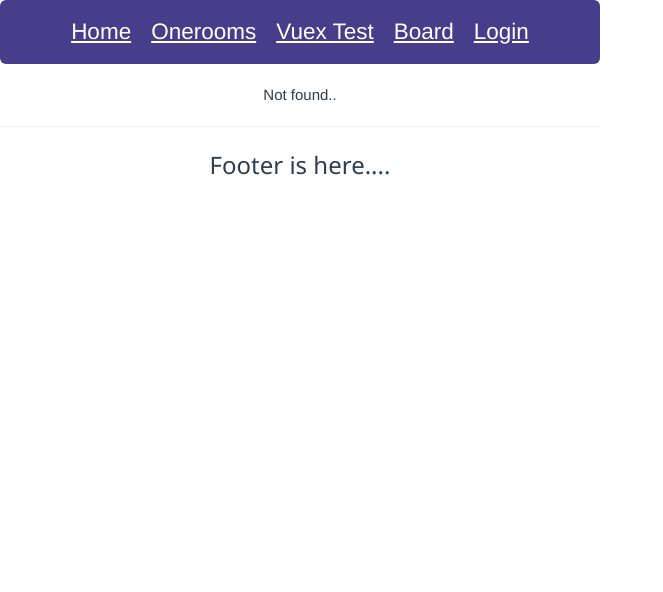
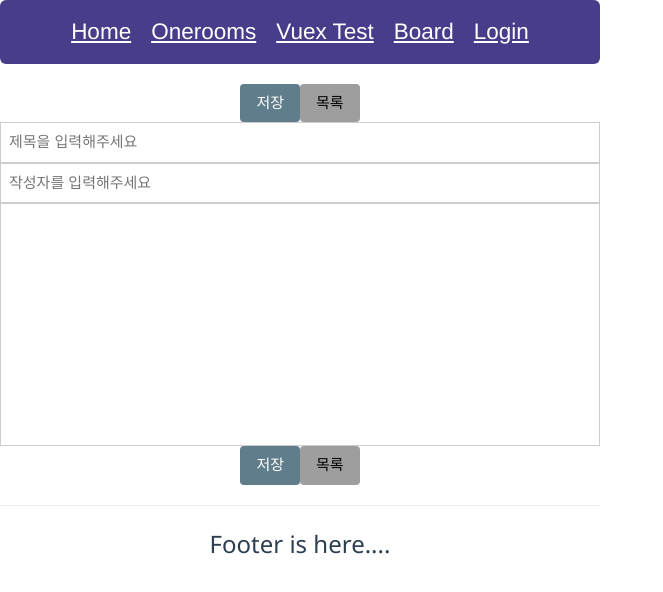
Before and after one commit to softKimyang/myvue, a Vue app: page /board/write in a window 1280 px wide. Before the commit this address had no page. Shown: the top 592 px of the page, without its empty margins (0-663 px from the left). Built offline with nearby package versions, Linux system fonts and the light colour scheme.

Commit message:
게시판 등록, 수정화면

```diff
--- /dev/null
+++ b/src/pages/board/BoardWrite.vue
@@ -0,0 +1,106 @@
+<template>
+    <div class="board-detail">
+        <div class="common-buttons">
+            <button type="button" class="w3-button w3-round w3-blue-gray" v-on:click="fnSave">저장</button>
+            <button type="button" class="w3-button w3-round w3-gray" v-on:click="fnList">목록</button>
+        </div>
+        <div class="board-contents">
+            <input type="text" v-model="title" class="w3-input w3-border" placeholder="제목을 입력해주세요">
+            <input type="text" v-model="author" class="w3-input w3-border" placeholder="작성자를 입력해주세요" v-if="idx === undefined">
+        </div>
+        <div class="board-contents">
+            <textarea v-model="contents" id="" class="w3-input w3-border" cols="30" rows="10" style="resize: none">
+            </textarea>
+        </div>
+        <div class="common-buttons">
+            <button type="button" class="w3-button w3-round w3-blue-gray" v-on:click="fnSave">저장</button>
+            <button type="button" class="w3-button w3-round w3-gray" v-on:click="fnList">목록</button>
+        </div>
+    </div>
+</template>
+<script>
+
+export default{
+    data(){
+        return{
+            requestBody: this.$route.query,
+            idx: this.$route.query.idx,
+
+            title: '',
+            author: '',
+            contents: '',
+            created_at: ''
+        }
+    },
+    mounted(){
+       this.fnGetView()
+    },
+    methods:{
+        fnGetView(){
+            if(this.idx !== undefined){
+                this.$axios.get(this.$serverUrl + '/board/' + this.idx, {
+                    params: this.requestBody
+                }).then((res) => {
+                    this.title = res.title
+                    this.author = res.author
+                    this.contents = res.contents
+                    this.created_at = res.created_at
+                }).catch((error) =>{
+                    console.log(error)
+                })
+            }
+        },
+        fnList(){
+            delete this.requestBody.idx
+            this.$route.push({
+                path: './list',
+                query: this.requestBody
+            })
+        },
+        fnView(idx) {
+            this.requestBody.idx = idx
+            this.$router.push({
+                path: './detail',
+                query: this.requestBody
+            })
+        },
+        fnSave(){
+            let apiUrl = this.$serverUrl + '/board'
+            this.form = {
+                "idx": this.idx,
+                "title": this.title,
+                "contents": this.contents,
+                "author": this.author
+            }
+
+            if(this.idx === undefined){
+                //INSERT
+                this.$axios.post(apiUrl, this.form)
+                .then((res) => {
+                    alert('글이 저장되었습니다.')
+                    this.fnView(res.data.idx)
+                }).catch((err) => {
+                    if(err.message.indexOf('Network Error') > -1){
+                        alert('네트워크가 원활하지 않습니다.\n잠시 후 다시 시도해주세요.')
+                    }else{
+                        console.log(err)
+                    }
+                })
+            }else{
+                //UPDATE
+                this.$axios.patch(apiUrl, this.form)
+                .then((res) => {
+                    alert('글이 저장되었습니다.')
+                    this.fnView(res.data.idx)
+                }).catch((err) => {
+                    if(err.message.indexOf('Network Error') > -1){
+                        alert('네트워크가 원활하지 않습니다.\n잠시 후 다시 시도해주세요.')
+                    }else{
+                        console.log(err)
+                    }
+                })
+            }
+        }
+    }
+}
+</script>
--- a/src/router/index.js
+++ b/src/router/index.js
@@ -2,6 +2,7 @@ import { createRouter,  createWebHistory } from 'vue-router'
 import Home from '../pages/Home.vue'
 import BoardList from '../pages/board/BoardList.vue'
 import BoardDetail from '../pages/board/BoardDetail.vue'
+import BoardWrite from '../pages/board/BoardWrite.vue'
 import Onerooms from '../pages/Onerooms.vue'
 import VuexTest from '../pages/VuexTest.vue'
 import Login from '../pages/Login'
@@ -29,6 +30,10 @@ const routes = [
         component: BoardDetail
     },
     {
+        path: '/board/write',
+        component: BoardWrite
+    },
+    {
         path: '/vuexTest',
         component: VuexTest
     },
```
